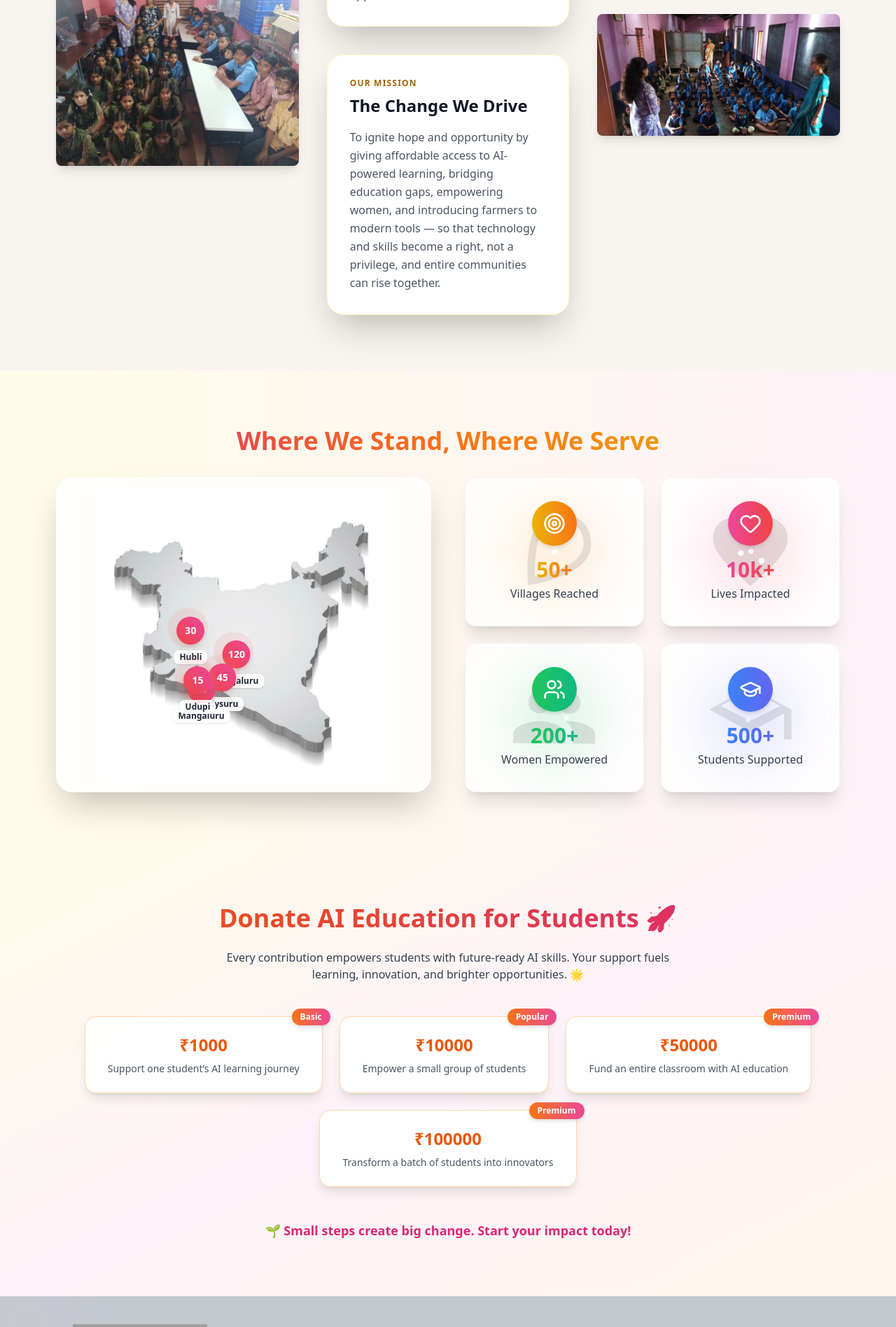
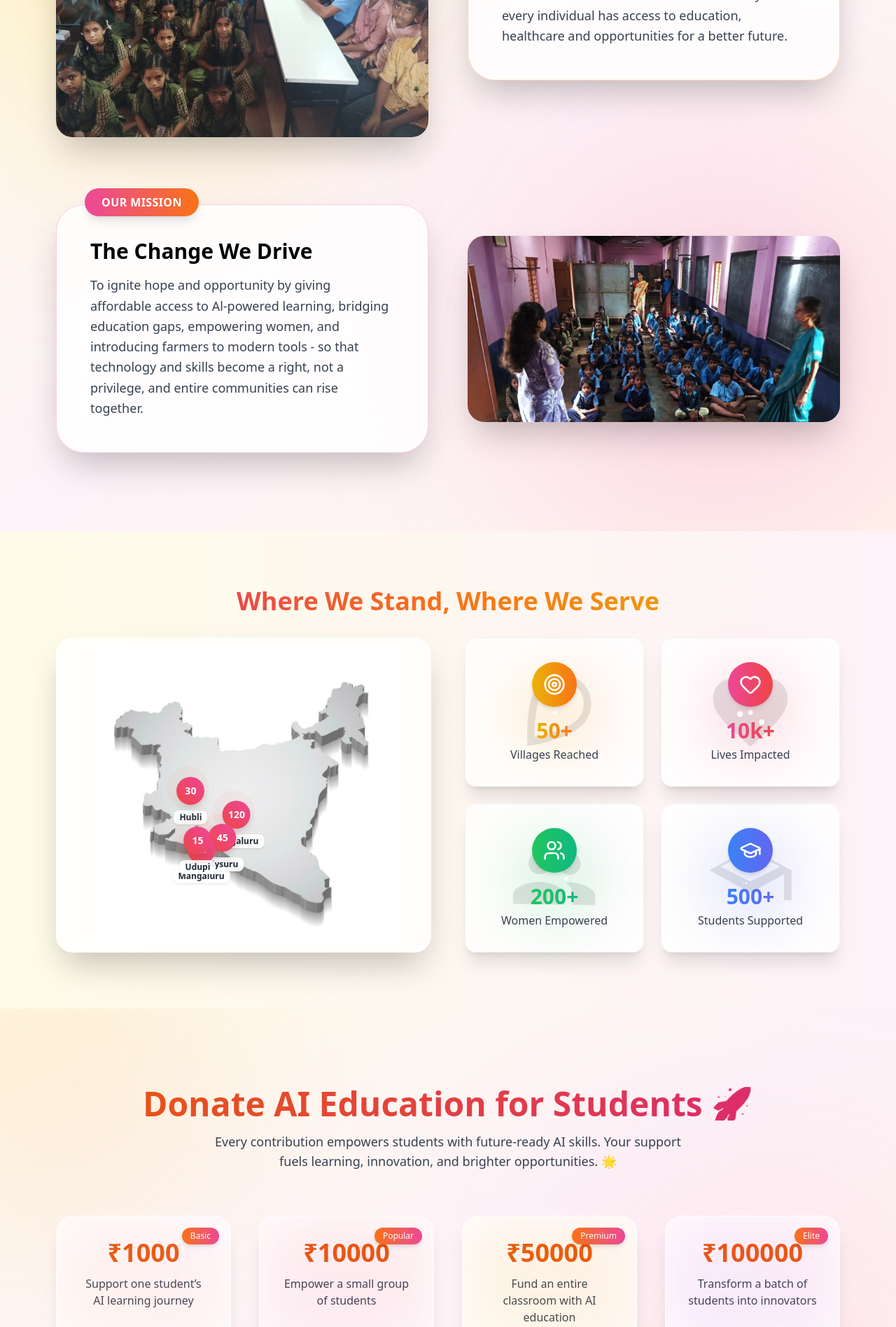
Before and after one commit to yaticorptech/SAMVITH, a React (Vite) app: page / in a window 1280 px wide. Shown: the part 1780-3676 px from the top of the page at 70% size. Built offline with nearby package versions, Linux system fonts and the light colour scheme; grey boxes are pictures that could not be loaded.

Commit message:
Update Home.jsx
updated

```diff
--- a/src/pages/Home.jsx
+++ b/src/pages/Home.jsx
@@ -179,74 +179,68 @@ const Home = () => {
         </div>
       </div>
 
-      {/* ✅ Mission & Vision */}
-      <div className="bg-[#f8f5f0] py-16 sm:py-20 px-4 sm:px-6 lg:px-20">
-        <div className="max-w-6xl mx-auto grid grid-cols-1 md:grid-cols-3 gap-10 items-center">
+      {/* 🌍 ULTRA PREMIUM VISION & MISSION */}
+      <div className="relative py-28 bg-gradient-to-br from-yellow-50 via-pink-50 to-orange-50 overflow-hidden">
+        {/* Floating Glow Background */}
+        <div className="absolute top-0 left-0 w-[500px] h-[500px] bg-yellow-400/30 rounded-full blur-[140px]"></div>
+        <div className="absolute bottom-0 right-0 w-[500px] h-[500px] bg-pink-400/30 rounded-full blur-[140px]"></div>
+
+        <div className="max-w-7xl mx-auto px-6 lg:px-20 relative z-10">
+          {/* Vision Card */}
           <motion.div
-            className="grid grid-cols-1 gap-10"
-            initial={{ y: 50, opacity: 0 }}
-            whileInView={{ y: 0, opacity: 1 }}
-            transition={{ duration: 1, delay: 0.2 }}
+            initial={{ opacity: 0, x: -120 }}
+            whileInView={{ opacity: 1, x: 0 }}
+            transition={{ duration: 1 }}
             viewport={{ once: true }}
+            className="grid md:grid-cols-2 gap-14 items-center mb-24"
           >
             <img
               src={vhome}
-              alt="Vision Mission Left"
-              className="w-full max-w-xs md:max-w-sm rounded-lg shadow-lg"
+              className="rounded-3xl shadow-2xl hover:scale-105 transition"
             />
+
+            <div className="relative bg-white/80 backdrop-blur-xl p-12 rounded-[2.5rem] shadow-2xl border border-orange-200">
+              <span className="absolute -top-6 left-10 bg-gradient-to-r from-orange-500 to-pink-500 text-white px-6 py-2 rounded-full shadow-lg font-bold tracking-wide">
+                OUR VISION
+              </span>
+              <h3 className="text-3xl font-extrabold mb-4">
+                The Change We Imagine
+              </h3>
+              <p className="text-lg text-gray-700 leading-relaxed">
+                To create a sustainable and inclusive society where every
+                individual has access to education, healthcare and opportunities
+                for a better future.
+              </p>
+            </div>
           </motion.div>
 
+          {/* Mission Card */}
           <motion.div
-            className="relative flex flex-col gap-10"
-            initial={{ y: 50, opacity: 0 }}
-            whileInView={{ y: 0, opacity: 1 }}
-            transition={{ duration: 1, delay: 0.2 }}
+            initial={{ opacity: 0, x: 120 }}
+            whileInView={{ opacity: 1, x: 0 }}
+            transition={{ duration: 1 }}
             viewport={{ once: true }}
+            className="grid md:grid-cols-2 gap-14 items-center"
           >
-            {/* Vision Card */}
-            <div className="bg-white rounded-3xl p-8 shadow-2xl border border-yellow-100">
-              <p className="text-xs font-semibold text-yellow-700 tracking-widest mb-2">
-                OUR VISION
-              </p>
-              <h2 className="text-2xl font-extrabold text-gray-900 mb-4">
-                The Change We Imagine
-              </h2>
-              <p className="text-gray-600 leading-relaxed">
-                To create a sustainable and inclusive society where every
-                individual has access to education, healthcare, and
-                opportunities for a better future.
-              </p>
-            </div>
-
-            {/* Mission Card */}
-            <div className="bg-white rounded-3xl p-8 shadow-2xl border border-yellow-100">
-              <p className="text-xs font-semibold text-yellow-700 tracking-widest mb-2">
+            <div className="relative bg-white/80 backdrop-blur-xl p-12 rounded-[2.5rem] shadow-2xl border border-pink-200 order-2 md:order-1">
+              <span className="absolute -top-6 left-10 bg-gradient-to-r from-pink-500 to-orange-500 text-white px-6 py-2 rounded-full shadow-lg font-bold tracking-wide">
                 OUR MISSION
-              </p>
-              <h2 className="text-2xl font-extrabold text-gray-900 mb-4">
+              </span>
+              <h3 className="text-3xl font-extrabold mb-4">
                 The Change We Drive
-              </h2>
-              <p className="text-gray-600 leading-relaxed">
+              </h3>
+              <p className="text-lg text-gray-700 leading-relaxed">
                 To ignite hope and opportunity by giving affordable access to
-                AI-powered learning, bridging education gaps, empowering women,
-                and introducing farmers to modern tools — so that technology and
+                Al-powered learning, bridging education gaps, empowering women,
+                and introducing farmers to modern tools - so that technology and
                 skills become a right, not a privilege, and entire communities
                 can rise together.
               </p>
             </div>
-          </motion.div>
 
-          <motion.div
-            className="flex justify-center md:justify-end"
-            initial={{ x: 100, opacity: 0 }}
-            whileInView={{ x: 0, opacity: 1 }}
-            transition={{ duration: 1 }}
-            viewport={{ once: true }}
-          >
             <img
               src={MissionImage}
-              alt="Vision Mission Right"
-              className="w-full max-w-xs md:max-w-sm rounded-lg shadow-lg"
+              className="rounded-3xl shadow-2xl hover:scale-105 transition order-1 md:order-2"
             />
           </motion.div>
         </div>
@@ -500,97 +494,73 @@ const Home = () => {
       </div>
 
       {/* ✅ Donation Slabs */}
-      <div className="bg-gradient-to-br from-yellow-50 via-pink-50 to-orange-50 py-20 px-6 lg:px-20 text-center relative overflow-hidden">
-        {/* Heading */}
-        <h2 className="text-3xl sm:text-4xl font-extrabold mb-6 text-transparent bg-clip-text bg-gradient-to-r from-orange-600 to-pink-600">
+      <div className="relative py-28 px-6 lg:px-20 bg-gradient-to-br from-yellow-50 via-pink-50 to-orange-50 overflow-hidden">
+        <div className="absolute -top-20 -left-20 w-[300px] h-[300px] bg-orange-400/30 rounded-full blur-[140px]" />
+        <div className="absolute bottom-0 right-0 w-[350px] h-[350px] bg-pink-400/30 rounded-full blur-[160px]" />
+
+        <div className="relative text-center mb-16">
+          <h2 className="text-4xl sm:text-5xl font-extrabold bg-gradient-to-r from-orange-600 to-pink-600 bg-clip-text text-transparent">
             Donate AI Education for Students 🚀
           </h2>
-        <p className="text-gray-700 max-w-2xl mx-auto mb-12">
-          Every contribution empowers students with future-ready AI skills. Your
-          support fuels learning, innovation, and brighter opportunities. 🌟
-        </p>
-
-        {/* Donation Slabs */}
-        <div className="flex justify-center gap-6 flex-wrap">
-          {/* ₹500 Slab */}
-          <Link
-            to="/donate-now"
-            state={{ amount: 1000 }}
-            className="relative group"
-          >
-            <div className="bg-white/90 backdrop-blur-md rounded-2xl shadow-lg hover:shadow-2xl px-8 py-6 transition transform hover:-translate-y-2 hover:scale-105 border border-orange-200">
-              <span className="absolute -top-3 -right-3 bg-gradient-to-r from-orange-500 to-pink-500 text-white text-xs font-bold px-3 py-1 rounded-full shadow-md">
-                Basic
-              </span>
-              <h3 className="text-2xl font-extrabold text-orange-600 mb-2">
-                ₹1000
-              </h3>
-              <p className="text-sm text-gray-600 group-hover:text-gray-800">
-                Support one student’s AI learning journey
+          <p className="mt-4 max-w-2xl mx-auto text-gray-700 text-lg">
+            Every contribution empowers students with future-ready AI skills.
+            Your support fuels learning, innovation, and brighter opportunities.
+            🌟
           </p>
         </div>
-          </Link>
 
-          {/* ₹1000 Slab */}
-          <Link
-            to="/donate-now"
-            state={{ amount: 10000 }}
-            className="relative group"
-          >
-            <div className="bg-white/90 backdrop-blur-md rounded-2xl shadow-lg hover:shadow-2xl px-8 py-6 transition transform hover:-translate-y-2 hover:scale-105 border border-orange-200">
-              <span className="absolute -top-3 -right-3 bg-gradient-to-r from-orange-500 to-pink-500 text-white text-xs font-bold px-3 py-1 rounded-full shadow-md">
-                Popular
+        <div className="relative grid grid-cols-1 sm:grid-cols-2 lg:grid-cols-4 gap-10 max-w-7xl mx-auto">
+          {[
+            {
+              amount: "₹1000",
+              tag: "Basic",
+              text: "Support one student’s AI learning journey",
+              value: 1000,
+              glow: "from-orange-400 to-pink-400",
+            },
+            {
+              amount: "₹10000",
+              tag: "Popular",
+              text: "Empower a small group of students",
+              value: 10000,
+              glow: "from-pink-500 to-red-500",
+            },
+            {
+              amount: "₹50000",
+              tag: "Premium",
+              text: "Fund an entire classroom with AI education",
+              value: 50000,
+              glow: "from-yellow-500 to-orange-500",
+            },
+            {
+              amount: "₹100000",
+              tag: "Elite",
+              text: "Transform a batch of students into innovators",
+              value: 100000,
+              glow: "from-purple-500 to-pink-500",
+            },
+          ].map((card, i) => (
+            <Link to="/donate-now" state={{ amount: card.value }} key={i}>
+              <div className="group cursor-pointer relative h-full bg-white/90 backdrop-blur-xl rounded-3xl p-8 shadow-xl border border-white/40 hover:shadow-2xl transition transform hover:-translate-y-3 hover:scale-105 overflow-hidden">
+                <div
+                  className={`absolute inset-0 bg-gradient-to-tr ${card.glow} opacity-10 blur-2xl`}
+                />
+
+                <span className="absolute top-4 right-4 bg-gradient-to-r from-orange-500 to-pink-500 text-white text-xs px-3 py-1 rounded-full shadow-md">
+                  {card.tag}
                 </span>
-              <h3 className="text-2xl font-extrabold text-orange-600 mb-2">
-                ₹10000
+
+                <h3 className="text-4xl font-extrabold text-orange-600 mb-3 text-center">
+                  {card.amount}
                 </h3>
-              <p className="text-sm text-gray-600 group-hover:text-gray-800">
-                Empower a small group of students
-              </p>
+
+                <p className="text-gray-700 text-center">{card.text}</p>
               </div>
             </Link>
-
-          {/* ₹2500 Slab */}
-          <Link
-            to="/donate-now"
-            state={{ amount: 50000 }}
-            className="relative group"
-          >
-            <div className="bg-white/90 backdrop-blur-md rounded-2xl shadow-lg hover:shadow-2xl px-8 py-6 transition transform hover:-translate-y-2 hover:scale-105 border border-orange-200">
-              <span className="absolute -top-3 -right-3 bg-gradient-to-r from-orange-500 to-pink-500 text-white text-xs font-bold px-3 py-1 rounded-full shadow-md">
-                Premium
-              </span>
-              <h3 className="text-2xl font-extrabold text-orange-600 mb-2">
-                ₹50000
-              </h3>
-              <p className="text-sm text-gray-600 group-hover:text-gray-800">
-                Fund an entire classroom with AI education
-              </p>
-            </div>
-          </Link>
-
-          {/* ₹5000 Slab */}
-          <Link
-            to="/donate-now"
-            state={{ amount: 100000 }}
-            className="relative group"
-          >
-            <div className="bg-white/90 backdrop-blur-md rounded-2xl shadow-lg hover:shadow-2xl px-8 py-6 transition transform hover:-translate-y-2 hover:scale-105 border border-orange-200">
-              <span className="absolute -top-3 -right-3 bg-gradient-to-r from-orange-500 to-pink-500 text-white text-xs font-bold px-3 py-1 rounded-full shadow-md">
-                Premium
-              </span>
-              <h3 className="text-2xl font-extrabold text-orange-600 mb-2">
-                ₹100000
-              </h3>
-              <p className="text-sm text-gray-600 group-hover:text-gray-800">
-                Transform a batch of students into innovators
-              </p>
-            </div>
-          </Link>
+          ))}
         </div>
 
-        {/* Motivational Footer */}
-        <p className="mt-12 text-lg font-semibold text-pink-600">
+        <p className="relative mt-16 text-center text-lg font-semibold text-pink-600">
           🌱 Small steps create big change. Start your impact today!
         </p>
       </div>
```
Lines whose indentation alone changed are shown as unchanged.
